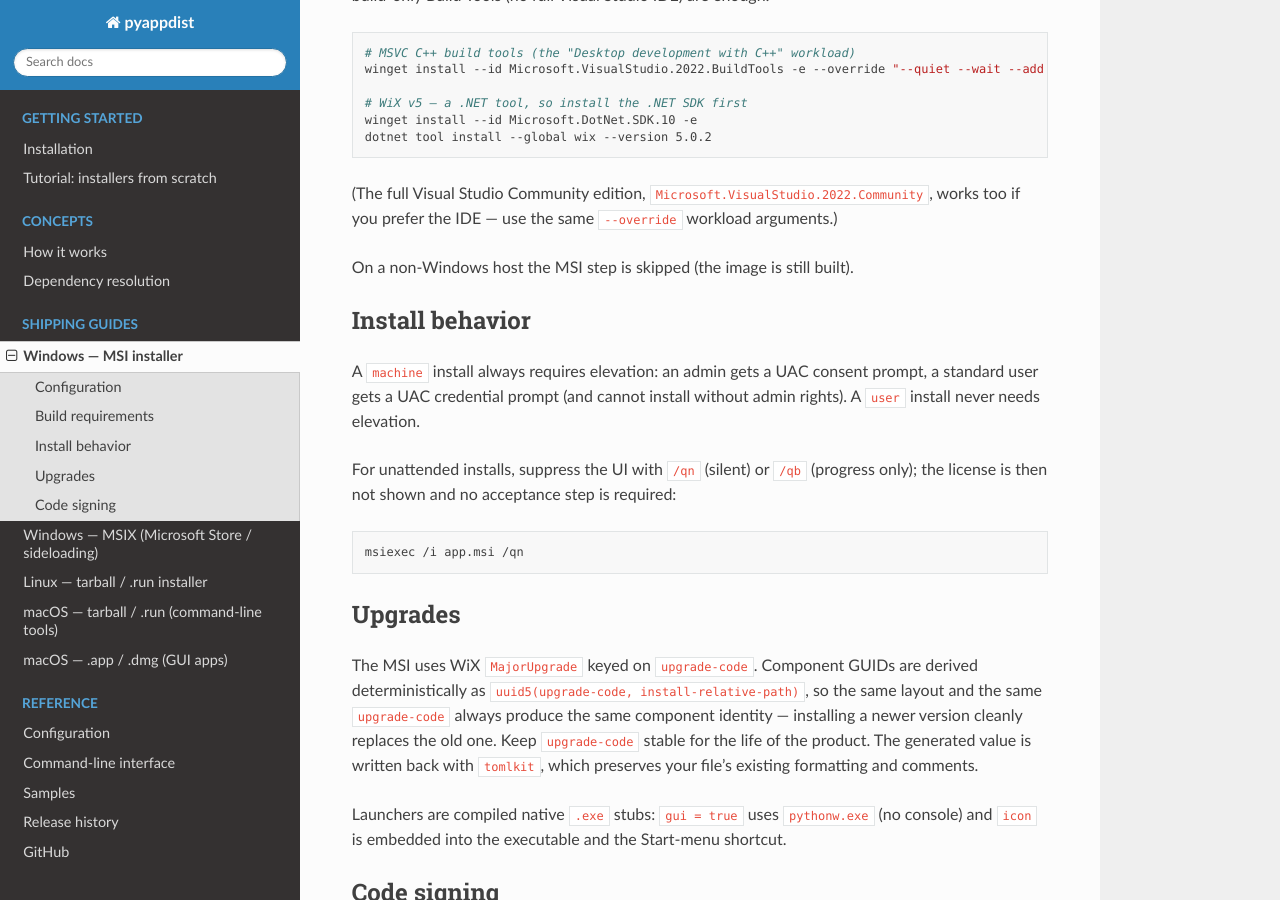
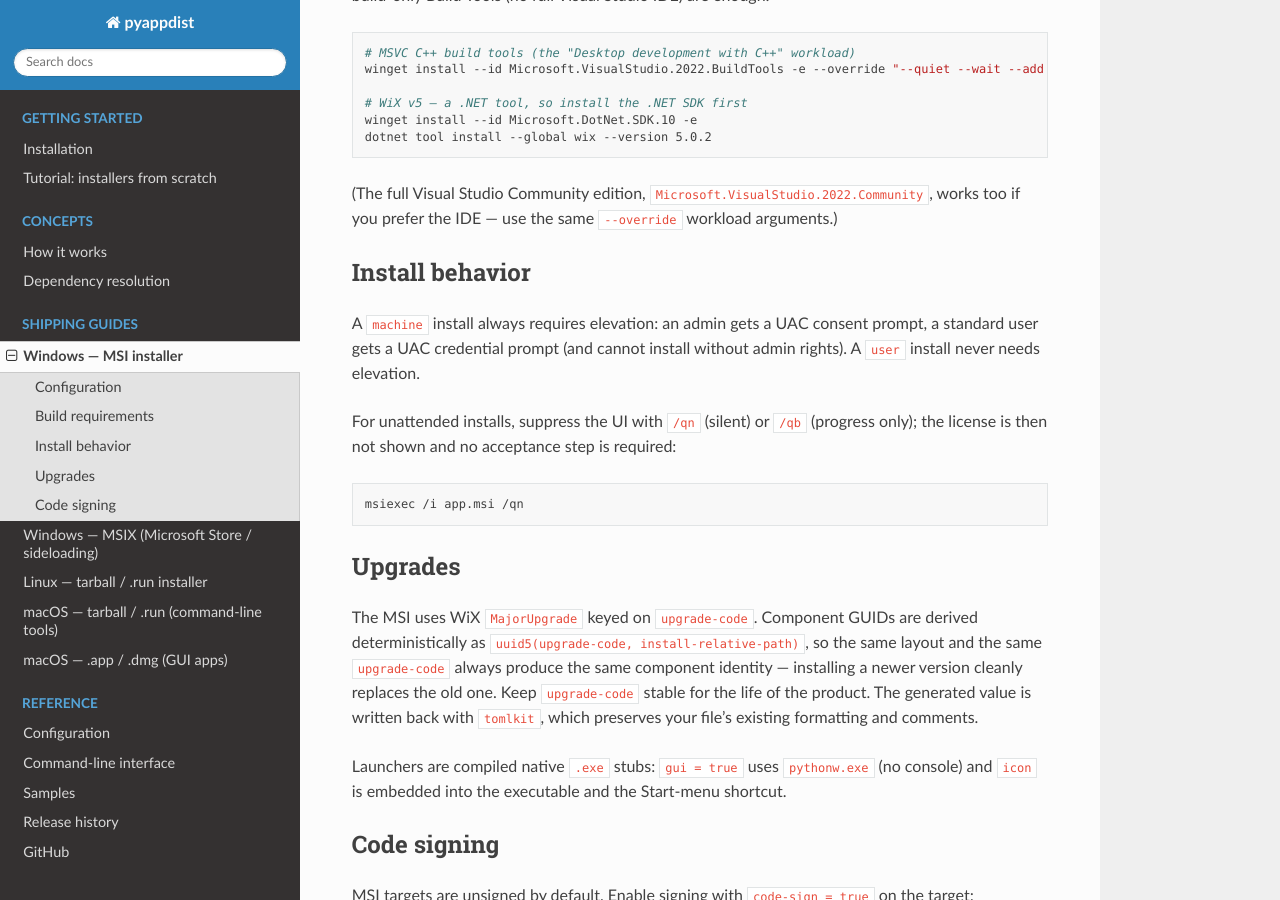
Before and after one commit to atsuoishimoto/pyappdist, a Sphinx documentation site: the page built from docs/platforms/windows-msi.rst, in a window 1280 px wide and 900 px high, scrolled down 1660 px. Built offline with Sphinx 7.4.7 and the Read the Docs theme 3.1.0, drawn with Linux system fonts in a browser that asks for light colours.

Commit message:
docs: drop leftover non-Windows-host skip note from MSI page

```diff
--- a/docs/platforms/windows-msi.rst
+++ b/docs/platforms/windows-msi.rst
@@ -89,8 +89,6 @@ are enough:
 ``Microsoft.VisualStudio.2022.Community``, works too if you prefer the IDE — use
 the same ``--override`` workload arguments.)
 
-On a non-Windows host the MSI step is skipped (the image is still built).
-
 Install behavior
 ----------------
 
```
